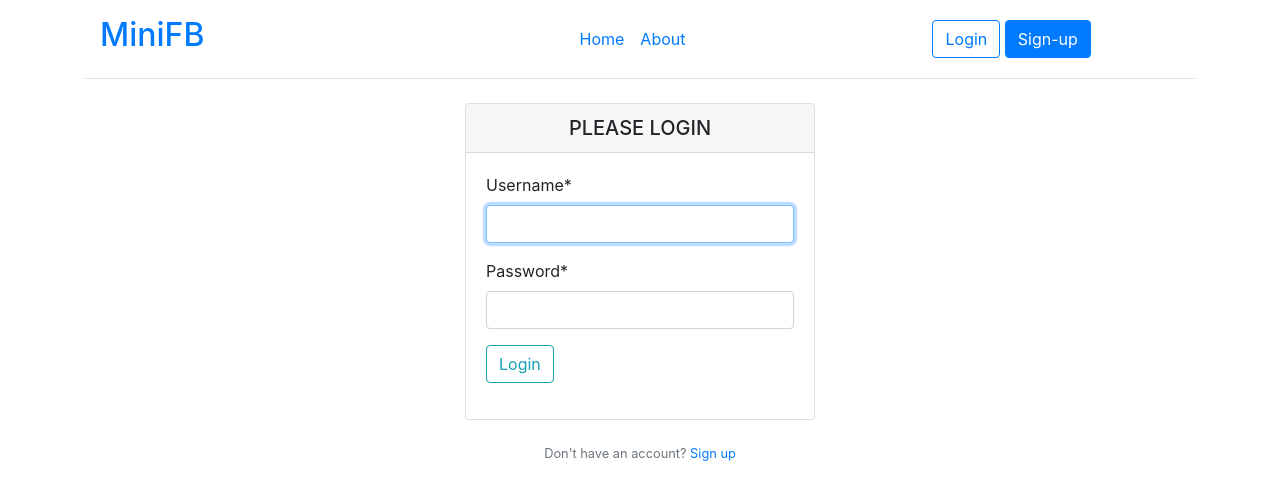
After one commit to KOM012/MiniFB-main, a Django app: page /login/ in a window 1280 px wide. The commit adds this page. Shown: the top 500 px of the page. Run offline with Django 5.2, Linux system fonts and the light colour scheme; some libraries are stand-ins or nearby versions.

Commit message:
updated login (need fix on logout)

```diff
--- a/MiniFB/settings.py
+++ b/MiniFB/settings.py
@@ -135,3 +135,5 @@ JAZZMIN_SETTINGS = {
 }
 
 CRISPY_TEMPLATE_PACK = 'bootstrap5'
+
+LOGIN_REDIRECT_IRL = 'bl-home'
--- a/MiniFB/urls.py
+++ b/MiniFB/urls.py
@@ -15,6 +15,7 @@ Including another URLconf
     2. Add a URL to urlpatterns:  path('blog/', include('blog.urls'))
 """
 from django.contrib import admin
+from django.contrib.auth import views as auth_views
 from django.urls import path, include
 from user import views as user_views
 
@@ -22,4 +23,6 @@ urlpatterns = [
     path('admin/', admin.site.urls),
     path('', include('blog.urls')),
     path('register/', user_views.register, name='register' ),
+    path('login/', auth_views.LoginView.as_view(template_name='user/login.html'), name='login'),
+    path('logout/', auth_views.LogoutView.as_view(template_name='user/logout.html'), name='logout'),
 ]
--- a/blog/templates/blog/base.html
+++ b/blog/templates/blog/base.html
@@ -26,8 +26,12 @@
       </ul>
 
       <div class="col-md-3 text-end">
-        <a type="button" class="btn btn-outline-primary me-2">Login</a>
-        <a type="button" class="btn btn-primary" href="{% url 'register' %}">Sign-up</a>
+        {% if user.is_authenticated %}
+         <a type="button" class="btn btn-outline-primary me-2" href="{% url 'logout' %}">Logout</a>
+        {% else %}
+         <a type="button" class="btn btn-outline-primary me-2" href="{% url 'login' %}">Login</a>
+         <a type="button" class="btn btn-primary" href="{% url 'register' %}">Sign-up</a>
+        {% endif %}
       </div>
     </header>
   </div>
--- /dev/null
+++ b/user/templates/user/login.html
@@ -0,0 +1,35 @@
+{% extends "blog/base.html" %}
+{% load crispy_forms_tags %}
+{% block content %}
+<div class="container">
+    <div class="row justify-content-center">
+        <div class="col-lg-4 col-md-6 col-sm-8 mx-auto">
+            {% if messages %}
+                {% for message in messages %}
+                    <div class="alert alert-{{ message.tags }}">
+                        {{ message }}
+                    </div>
+                {% endfor %}
+            {% endif %}
+            <div class="card">
+                <form method="POST">
+                    {% csrf_token %}
+                    <h5 class="card-header text-center">PLEASE LOGIN</h5>
+
+                    <div class="card-body">
+                        {{ form|crispy }}
+
+                        <div class="form-group">
+                            <button class="btn btn-outline-info" type="submit">Login</button>
+                        </div>
+                    </div>
+                </form>
+            </div>
+            <br>
+            <small class="text-muted text-center d-block">
+                Don't have an account? <a href="{% url 'register' %}">Sign up</a>
+            </small>
+        </div>
+    </div>
+</div>
+{% endblock content %}
--- a/user/views.py
+++ b/user/views.py
@@ -11,9 +11,9 @@ def register(request):
         form = UserRegisterForm(request.POST)
         if form.is_valid():
             form.save()
-            username = form.cleaned.data.get('username')
-            messages.success(request, f'Accounnt created successfully for {username}.')
+            username = form.cleaned_data.get('username')
+            messages.success(request, f'Account created successfully for {username}.')
             return redirect('register')
     else:
         form = UserRegisterForm()
-    return render(request, 'user/register.html', { 'form': form})
+    return render(request, 'user/register.html', {'form': form})
```
Also changed, not shown: user/templates/user/logout.html (added, +11 -0 lines).
